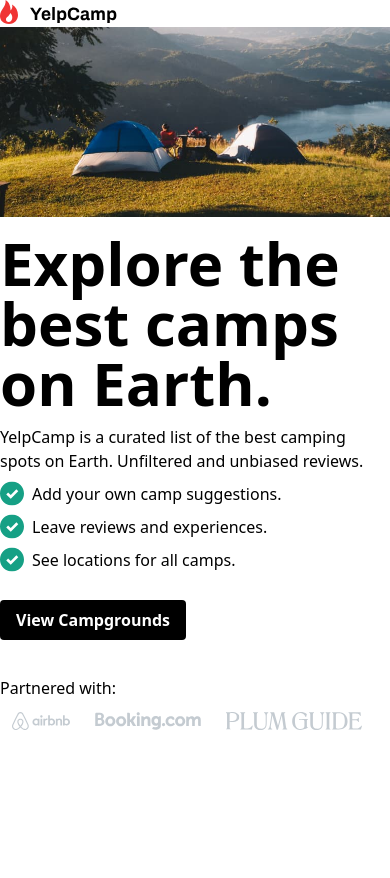
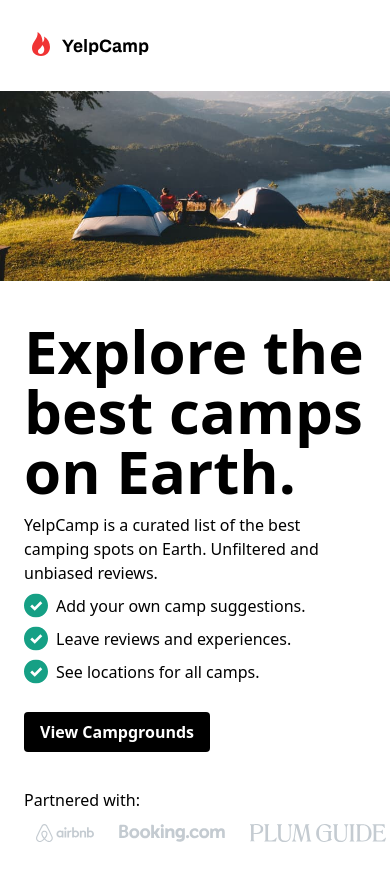
Before and after one commit to svk2320/YelpCamp, a React (Create React App) app: page / in a window 390 px wide. Before the commit the page ends 844 px from the top, so only its background shows below. Built offline with nearby package versions, Linux system fonts and the light colour scheme; the HTML template or start-up script is replaced by a standard one.

Commit message:
created button

```diff
--- a/src/components/button/button.component.jsx
+++ b/src/components/button/button.component.jsx
@@ -0,0 +1,14 @@
+import React from "react";
+
+const Button = () => {
+  return (
+    <button
+      class="bg-black text-white font-bold py-2 px-4 rounded p-10"
+      type="button"
+    >
+      View Campgrounds
+    </button>
+  );
+};
+
+export default Button;
--- a/src/components/navigation/navigation.component.jsx
+++ b/src/components/navigation/navigation.component.jsx
@@ -6,7 +6,7 @@
 const Nav = () => {
   return (
     <>
-      <div className="lg:ps-40 lg:pt-6">
+      <div className="lg:ps-40 lg:pt-6 lg:p-0 p-8">
         <img src={Logo} alt="logo" />
       </div>
       <Outlet />
--- a/src/pages/home/home.page.jsx
+++ b/src/pages/home/home.page.jsx
@@ -11,9 +11,9 @@
 
 const Home = () => {
   return (
-    <div className="container mx-auto lg:relative">
+    <div className="mx-auto lg:relative">
       <div className="grid grid-cols-1 lg:grid-cols-2 gap-4">
-        <div className="flex justify-start flex-col lg:ms-40 lg:mt-24 lg:order-1 order-2">
+        <div className="flex justify-start p-6 lg:p-0 flex-col lg:ms-40 lg:mt-24 lg:order-1 order-2">
           <div className="text-6xl font-bold">Explore the best camps on Earth.</div>
           <div className="pt-3">
             YelpCamp is a curated list of the best camping spots on Earth.
@@ -51,7 +51,7 @@
           <img
             src={HeroImageMT}
             alt="HeroImageMT"
-            className="lg:hidden md:block"
+            className="lg:hidden w-screen h-full object-cover"
           />
         </div>
       </div>
```
